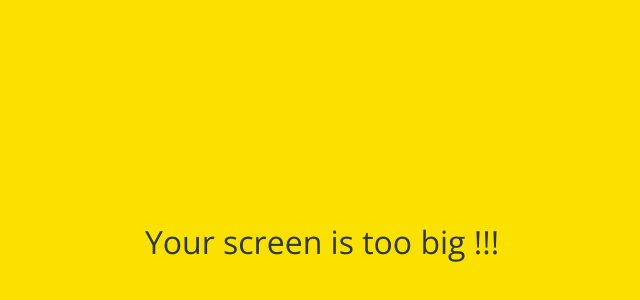
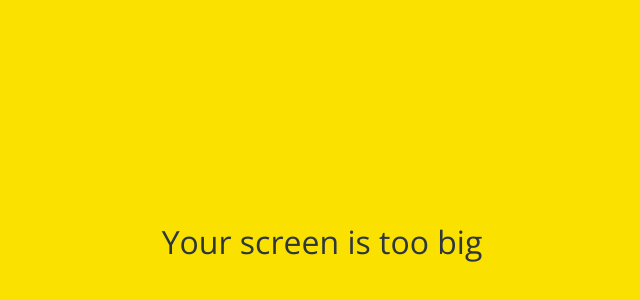
Before and after one commit to JeMyeong/kokoa-clone-2020, a plain HTML site: page friends.html in a window 1280 px wide. Shown: the part 158-458 px from the top of the page, without its empty margins (318-958 px from the left). Drawn offline with nearby package versions, Linux system fonts and the light colour scheme.

Commit message:
Update friends.html

```diff
--- a/friends.html
+++ b/friends.html
@@ -96,7 +96,7 @@
     </div>
 
     <div id="no-mobile">
-        <span>Your screen is too big !!! </span>
+        <span>Your screen is too big</span>
     </div>
     <script src="https://kit.fontawesome.com/b1da8bed6b.js" crossorigin="anonymous"></script>
 </body>
```
